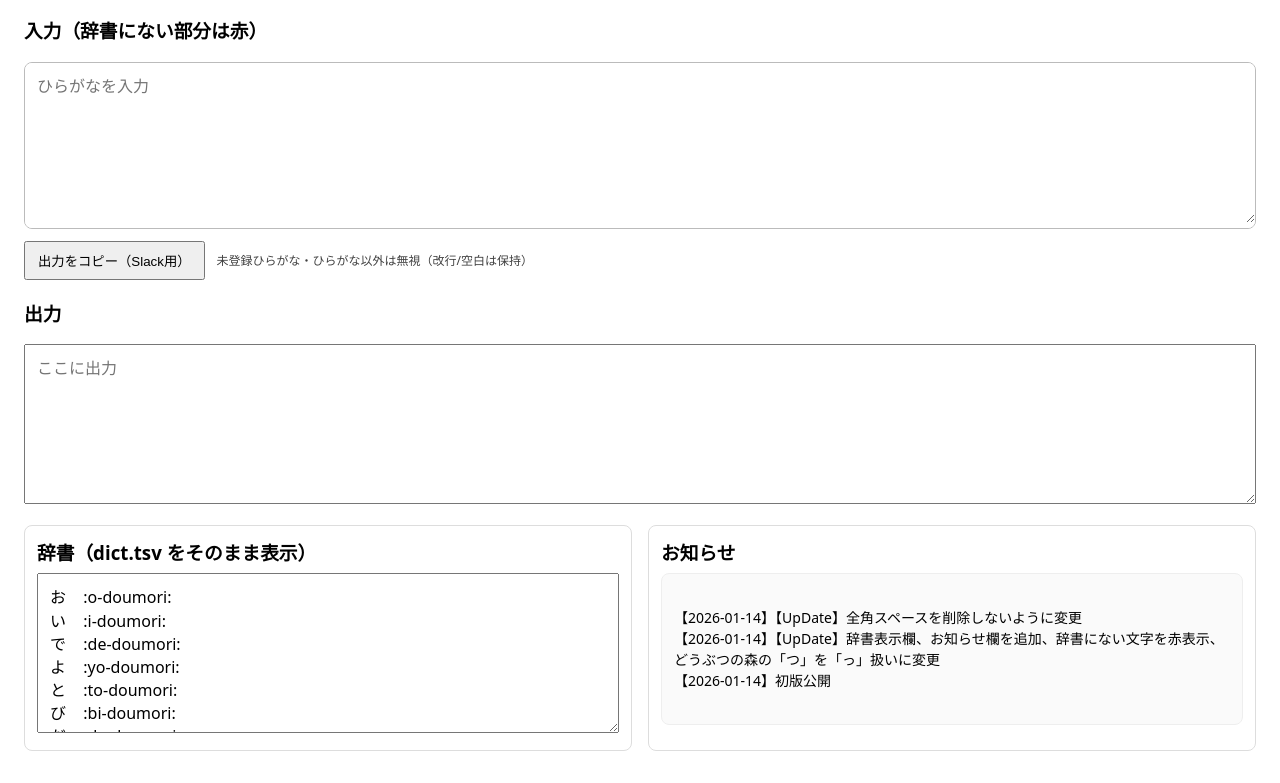
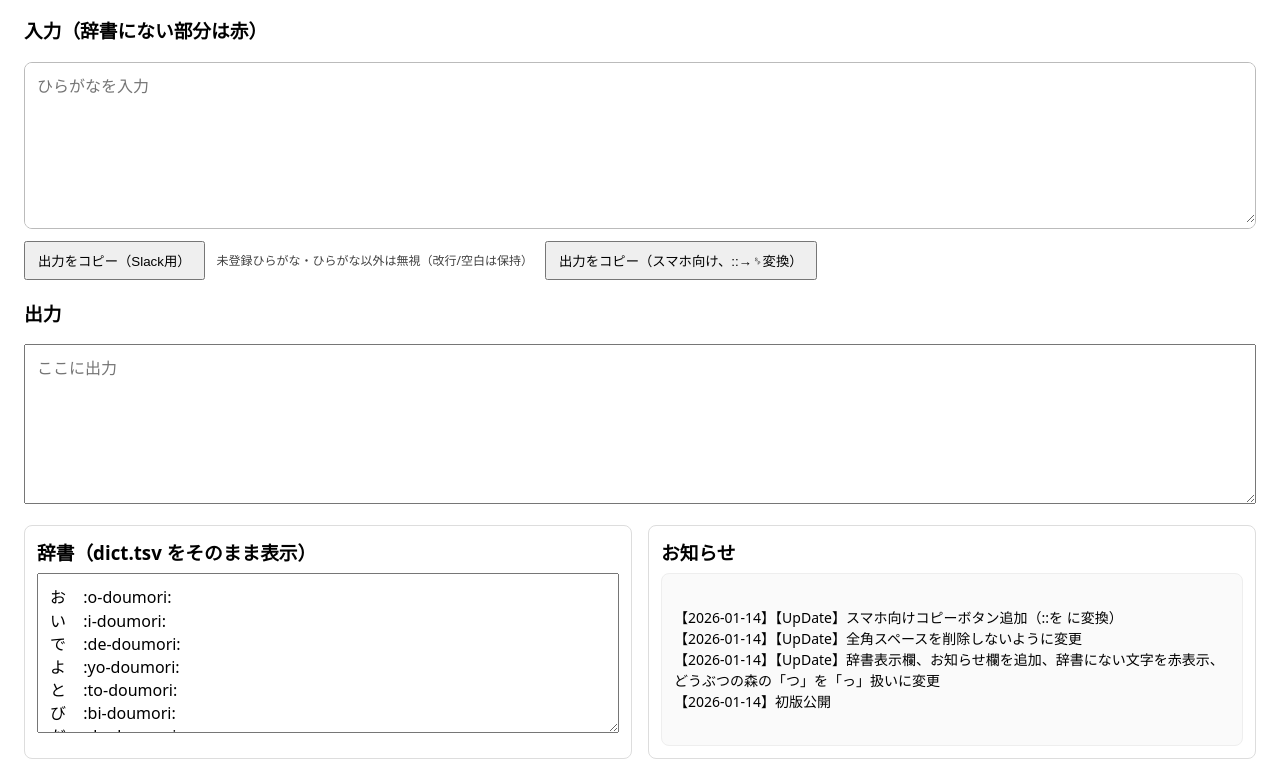
Before and after one commit to NimuShiki/doubutuWorld, a plain HTML site: page index.html in a window 1280 px wide. Shown: the part 112-895 px from the top of the page. Drawn offline with Linux system fonts and the light colour scheme.

Commit message:
スマホ向けボタン追加

```diff
--- a/index.html
+++ b/index.html
@@ -22,6 +22,7 @@
   <div class="row">
     <button id="copyOut">出力をコピー（Slack用）</button>
     <span class="muted">未登録ひらがな・ひらがな以外は無視（改行/空白は保持）</span>
+    <button id="copyOutSpace">出力をコピー（スマホ向け、::→␠変換）</button>
   </div>
 
   <h3>出力</h3>
@@ -36,6 +37,7 @@
     <div class="panel">
       <h3>お知らせ</h3>
       <div class="notice">
+【2026-01-14】【UpDate】スマホ向けコピーボタン追加（::を に変換）
 【2026-01-14】【UpDate】全角スペースを削除しないように変更
 【2026-01-14】【UpDate】辞書表示欄、お知らせ欄を追加、辞書にない文字を赤表示、どうぶつの森の「つ」を「っ」扱いに変更
 【2026-01-14】初版公開
```
